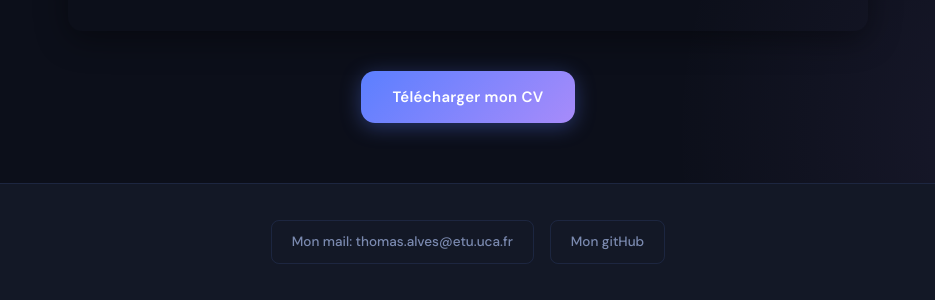
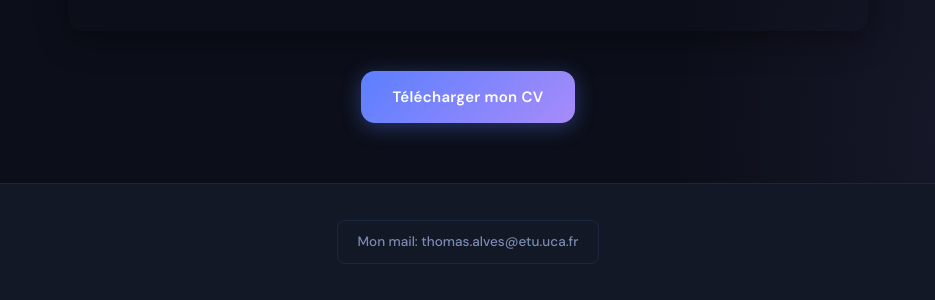
Before and after one commit to tohsam/portfolio, a plain HTML site: page pages/cv.html in a window 1280 px wide. Shown: the part 1349-1649 px from the top of the page, without its empty margins (172-1107 px from the left). Drawn offline with Linux system fonts and the light colour scheme.

Commit message:
Remove GitHub link from cv.html
Removed GitHub link from footer.

```diff
--- a/pages/cv.html
+++ b/pages/cv.html
@@ -30,7 +30,6 @@
     </header>
     <footer class="footer">
         <a href="mailto:thomas.alves@etu.uca.fr">Mon mail: thomas.alves@etu.uca.fr</a>
-        <a href="https://github.com/tohsam">Mon gitHub</a>
     </footer>
 </body>
 </html>
```
